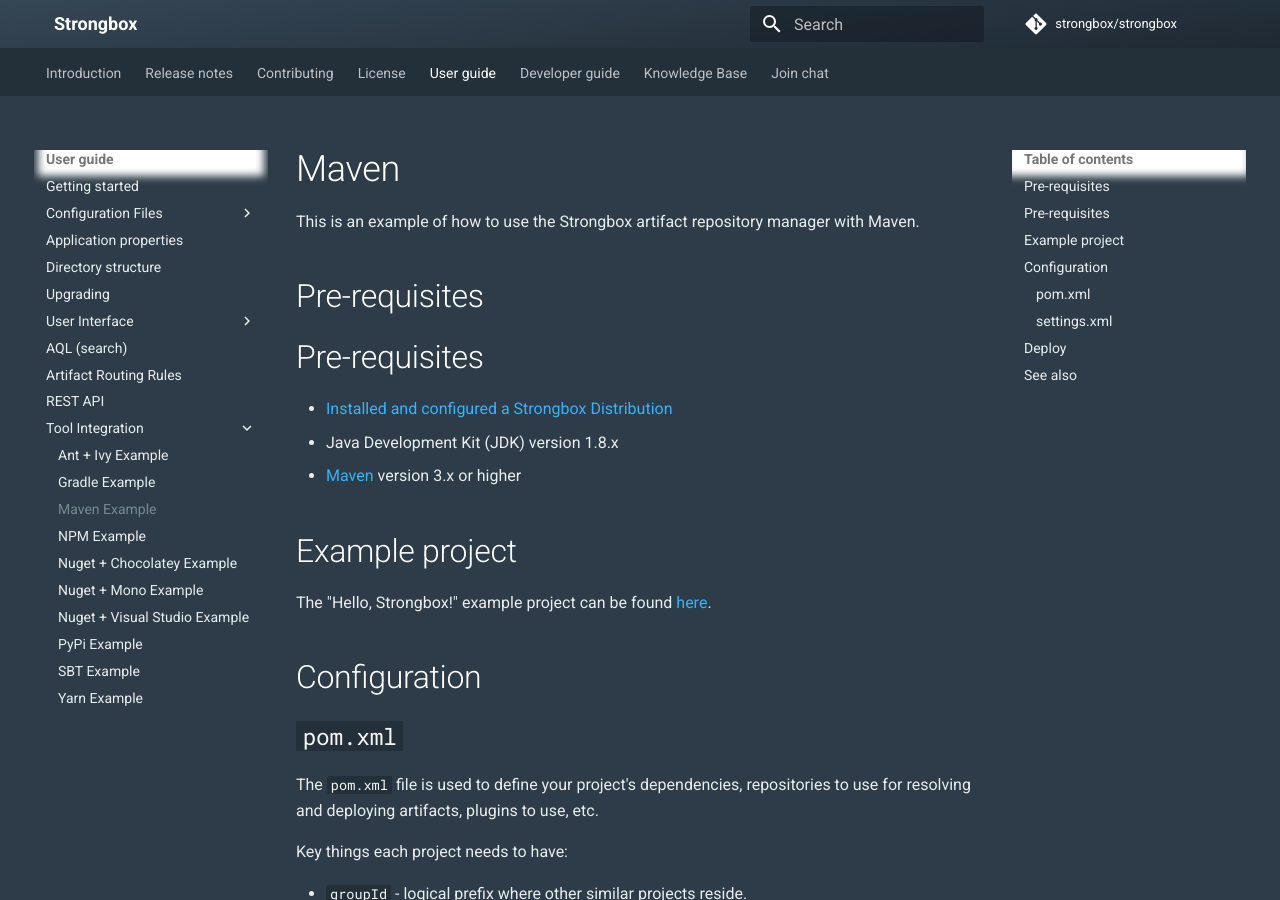
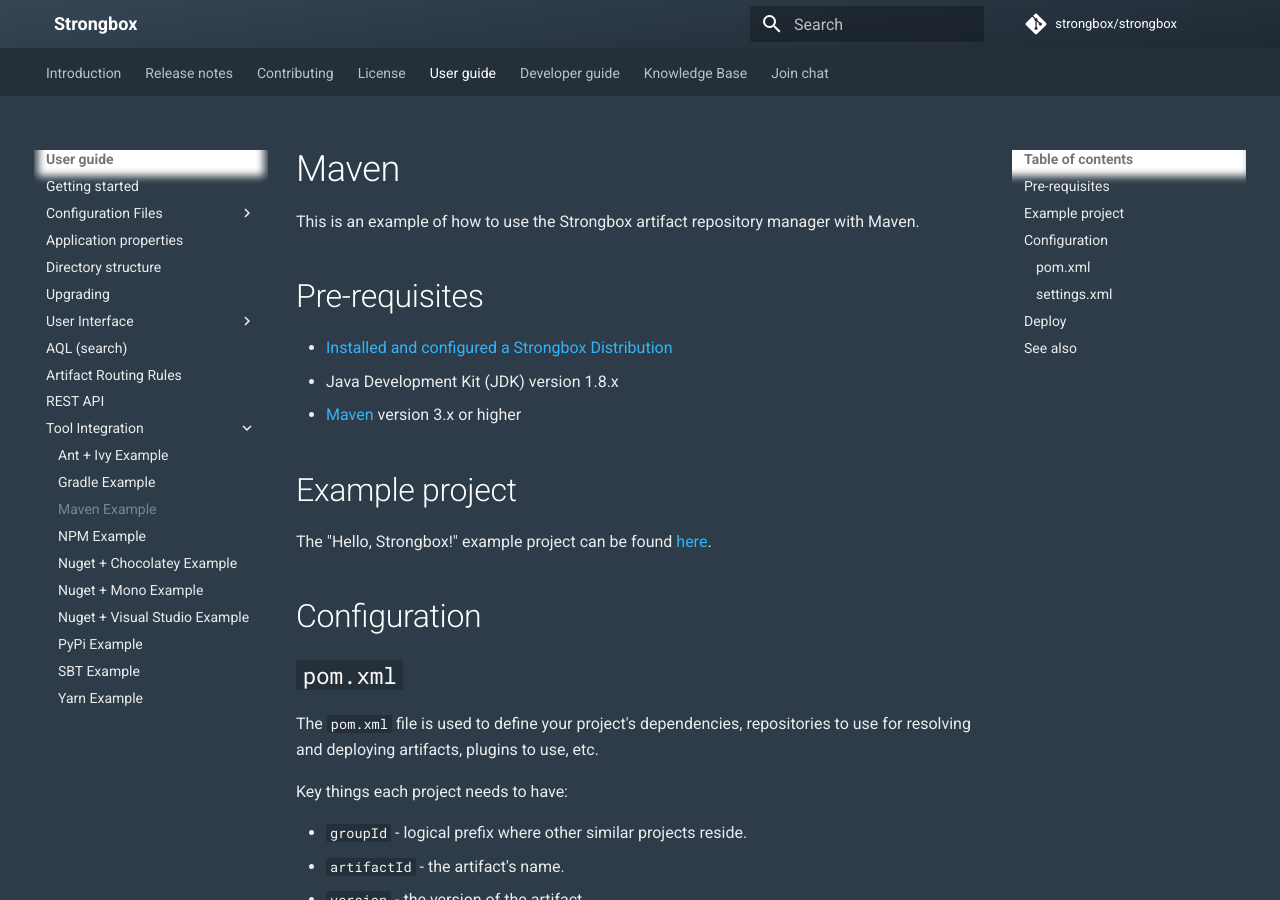
Before and after one commit to strongbox/strongbox-docs, an MkDocs documentation site: the page built from docs/user-guide/tool-integration/maven-example.md, in a window 1280 px wide and 900 px high. Built offline with MkDocs 1.6.1 and Material for MkDocs 9.7.7, drawn with Linux system fonts in a browser that asks for light colours; comment, search, counter and statistics services are not loaded.

Commit message:
Fixing typo.

```diff
--- a/docs/user-guide/tool-integration/maven-example.md
+++ b/docs/user-guide/tool-integration/maven-example.md
@@ -1,8 +1,6 @@
 #Maven
 
 This is an example of how to use the Strongbox artifact repository manager with Maven.
-
-## Pre-requisites
 
 ## Pre-requisites
 
```
